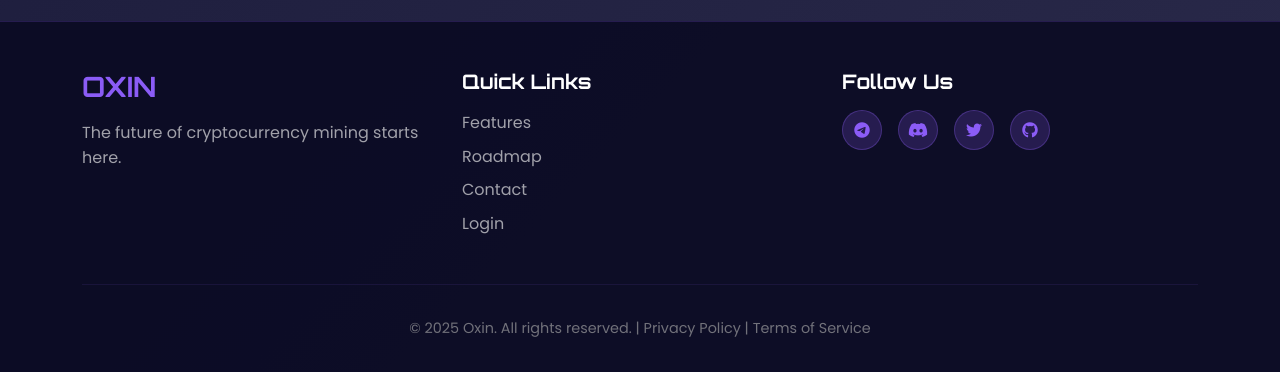
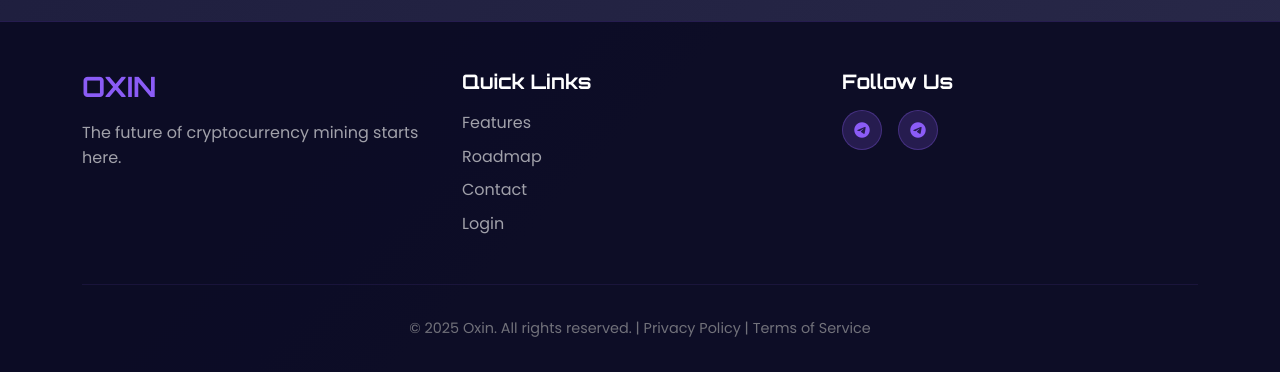
Before and after one commit to pankaj9055/oxin, a Flask app: page / in a window 1280 px wide. Shown: the part 3091-3463 px from the top of the page. Run offline with Flask 3, Linux system fonts and the light colour scheme.

Commit message:
index.html

```diff
--- a/templates/index.html
+++ b/templates/index.html
@@ -287,10 +287,9 @@
                 <div class="footer-social">
                     <h5>Follow Us</h5>
                     <div class="social-links">
-                        <a href="#"><i class="fab fa-telegram"></i></a>
-                        <a href="#"><i class="fab fa-discord"></i></a>
-                        <a href="#"><i class="fab fa-twitter"></i></a>
-                        <a href="#"><i class="fab fa-github"></i></a>
+                        <a href="https://t.me/+DRiIaXD_f1U1NGNl"><i class="fab fa-telegram"></i></a>
+                        <a href="http://t.me/oxin_assistant_bot"><i class="fab fa-telegram"></i></a>
+
                     </div>
                 </div>
             </div>
```
